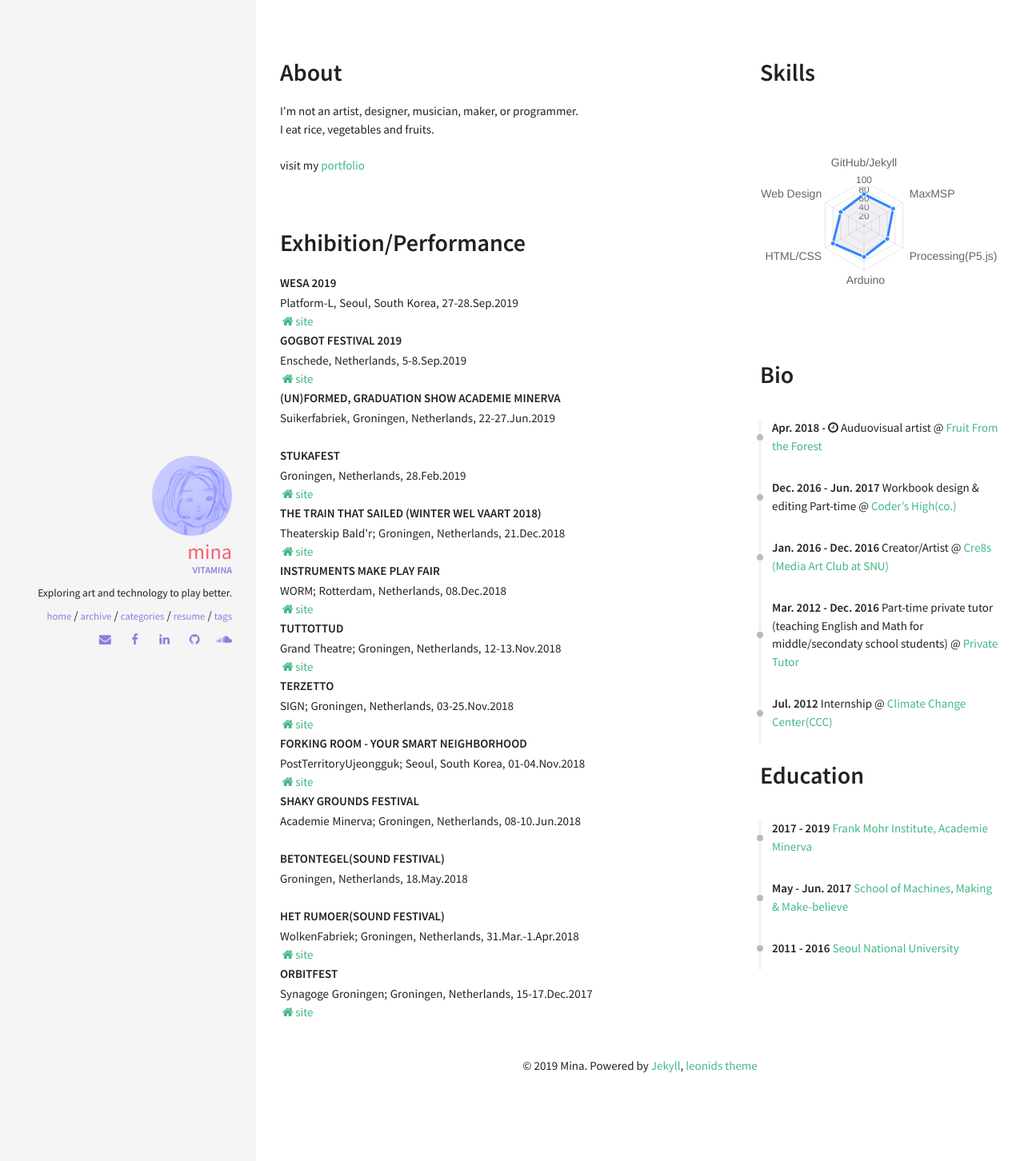
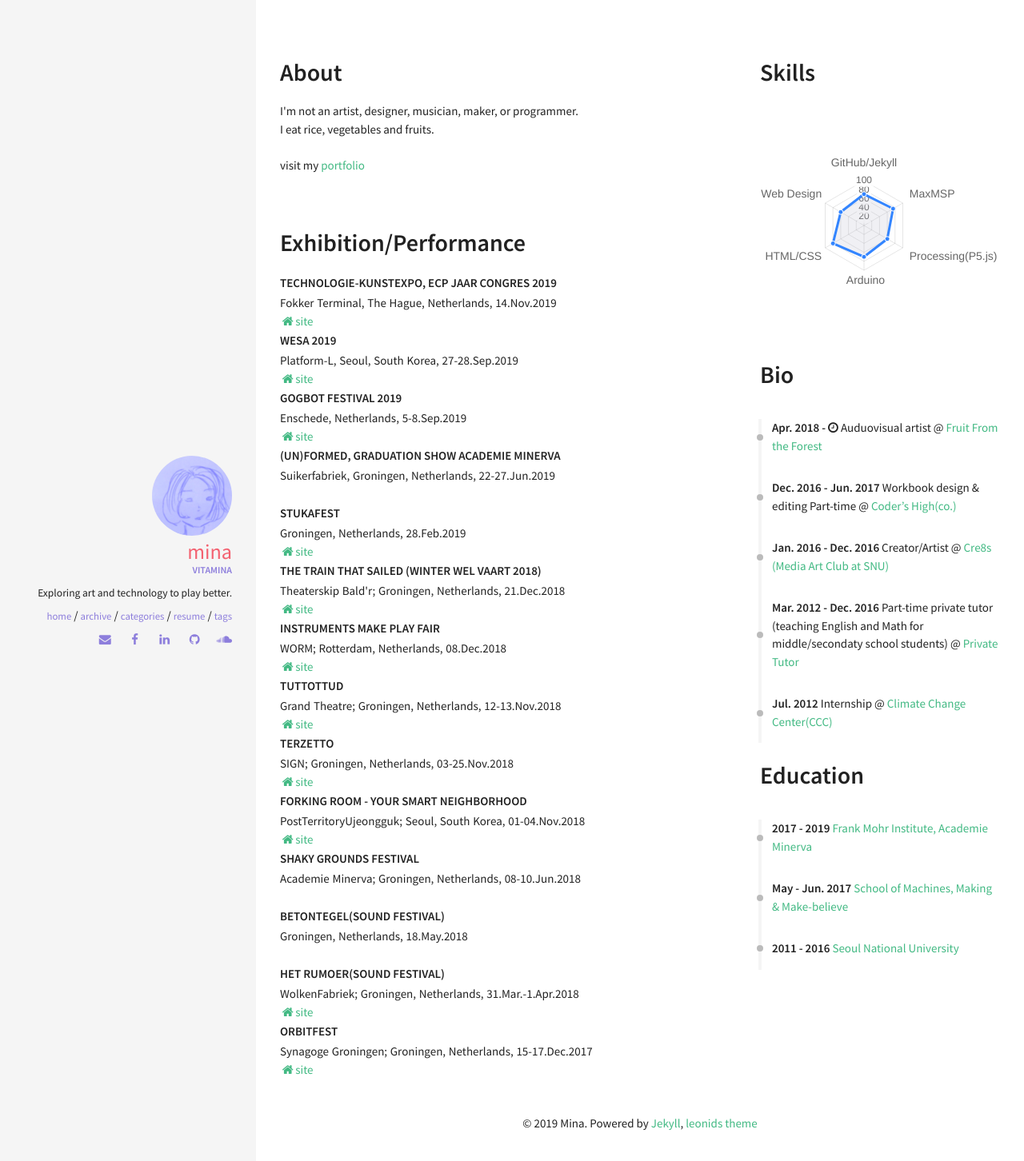
Before and after one commit to lucid2713/blog, a Jekyll site: the page built from resume.html, in a window 1280 px wide. Shown: the top 1452 px of the page at 80% size. Built offline with Jekyll 4.4.1, drawn with Linux system fonts in a browser that asks for light colours; nearby versions of some CDN libraries.

Commit message:
Update projects.yml

```diff
--- a/_data/index/projects.yml
+++ b/_data/index/projects.yml
@@ -1,3 +1,7 @@
+- name: Technologie-kunstexpo, ECP jaar congres 2019
+  descr: "Fokker Terminal, The Hague, Netherlands, 14.Nov.2019"
+  website: https://ecp.nl/jaarcongres/kunst-expo-2019/
+
 - name: WeSA 2019
   descr: "Platform-L, Seoul, South Korea, 27-28.Sep.2019"
   website: https://www.wesa.kr/
```
